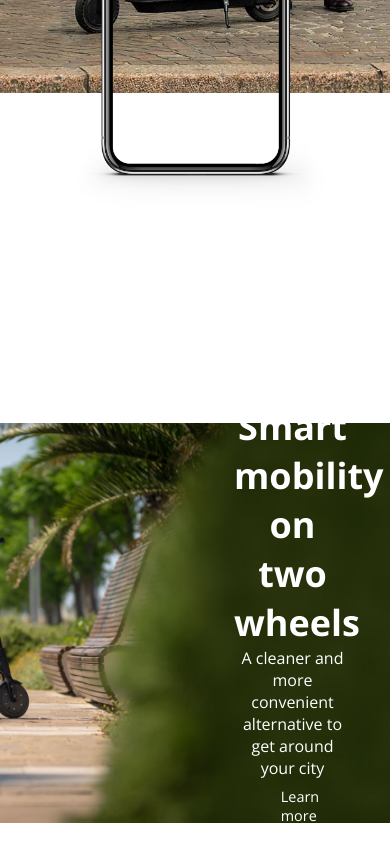
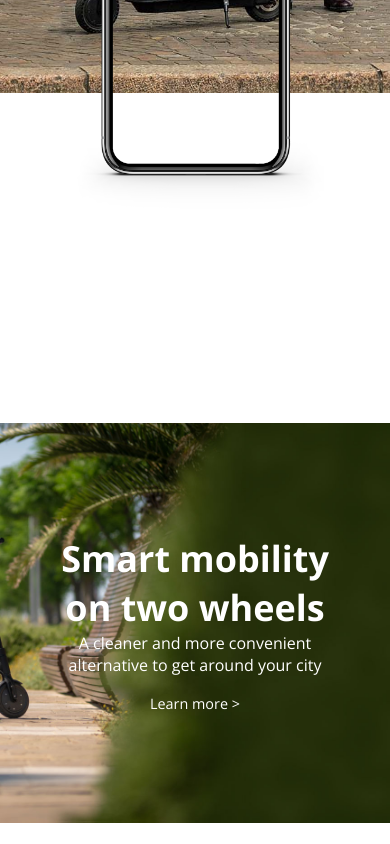
Before and after one commit to Simone978/html-css-helbiz, a plain HTML site: page index.html in a window 390 px wide. Shown: the part 2213-3057 px from the top of the page. After the commit the page ends 3036 px from the top, so only its background shows below. Drawn offline with nearby package versions, Linux system fonts and the light colour scheme.

Commit message:
Completato responsive su sezoine Smart mobility on two wheels

```diff
--- a/css/style.css
+++ b/css/style.css
@@ -269,7 +269,24 @@ header {
   .jumbo .jumbo_body_page p{
     color: white;
     font-size: 2em;
+    padding-bottom: 10px;
   }
   .jumbo.jumbo_banner{
     background-image: url("../img/ScooterHelbiz-2400.jpg");
   }
+
+  @media screen and (max-width: 768px) {
+
+  .jumbo .jumbo_body_page {
+    position: absolute;
+    left: 0%;
+    transform: translateY(-50%);
+    width: 100%;
+    text-align: center;
+    padding: 50px;
+  }
+
+  .link.link_white{
+    width: 100px;
+  }
+  }
```
